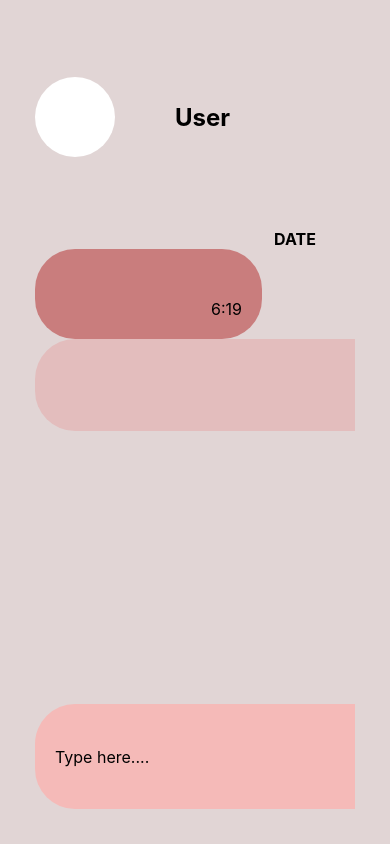
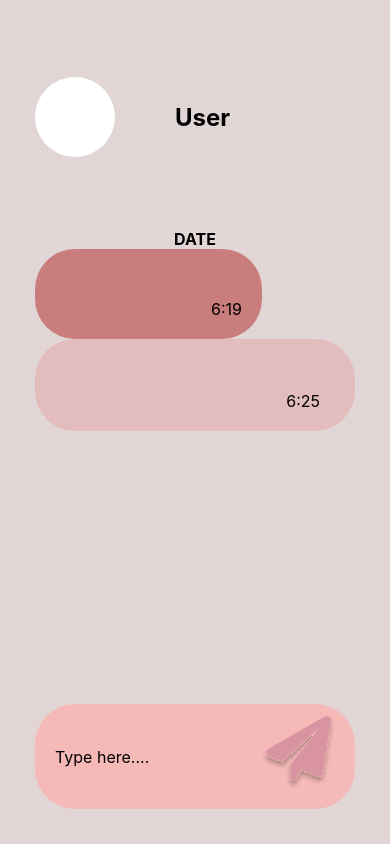
Before and after one commit to bharatrnair/socius-all, a React (Create React App) app: page /personalChat in a window 390 px wide. Built offline with nearby package versions, Linux system fonts and the light colour scheme.

Commit message:
personalchat responsive

```diff
--- a/src/components/Personalchat.css
+++ b/src/components/Personalchat.css
@@ -34,7 +34,7 @@
   }
   .Personal-chat-sender{
     background-color: #C97D7D;
-    width: 227px;
+    max-width: 227px;
     height: 90px;
     border-radius: 40px;
     margin:0;
@@ -43,12 +43,12 @@
   }
   .personal-chat-receiver{
     background-color: #E3BDBD;
-    width: 520px;
     height: 92px;
     border-radius: 40px;
     margin: 0;
     margin-left: auto;
     position: relative;
+    max-width: 520px;
   }
   .senderTime{
     position: absolute;
@@ -77,6 +77,6 @@
   }
   #sendButton{
     position: absolute;
-    right: 70px;        /* ask about position: relative; */
+    right: 20px;        /* ask about position: relative; */
     bottom: 20px;
   }
```
